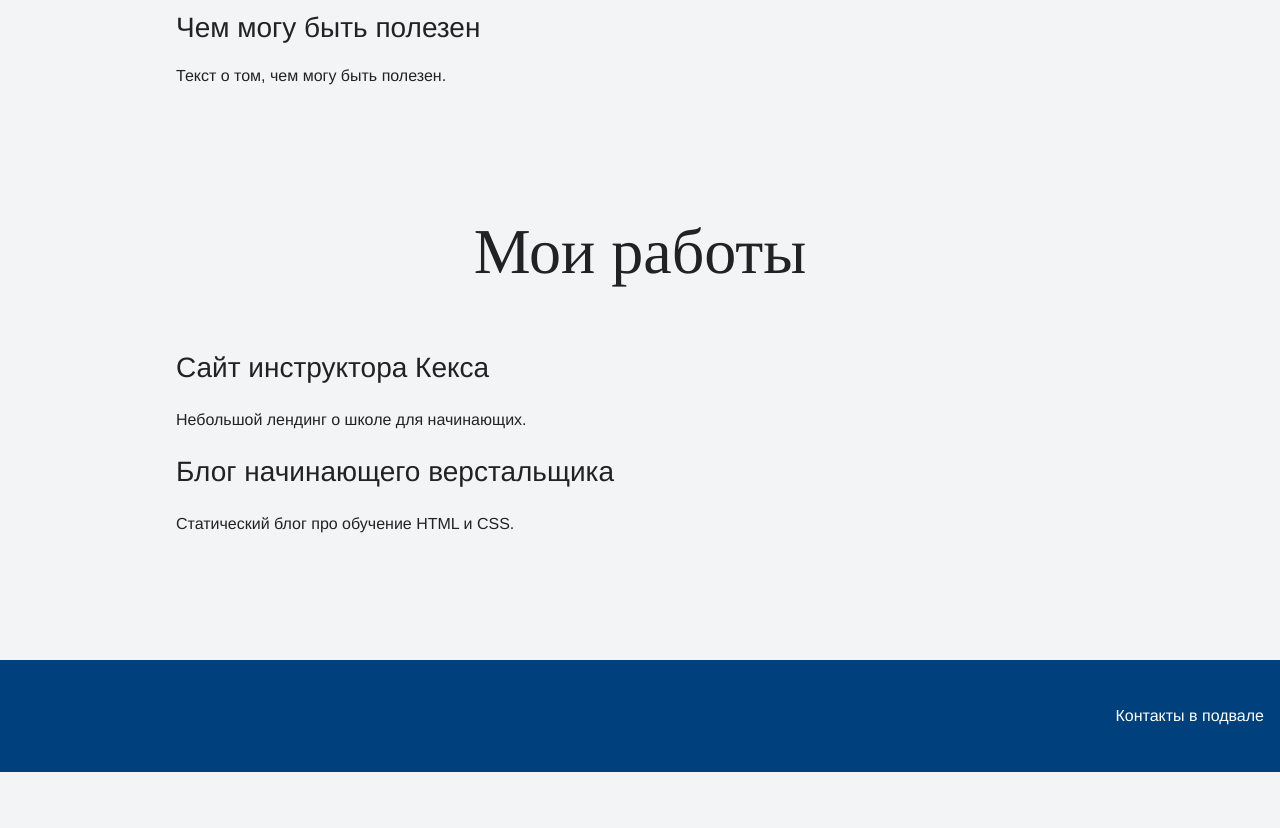
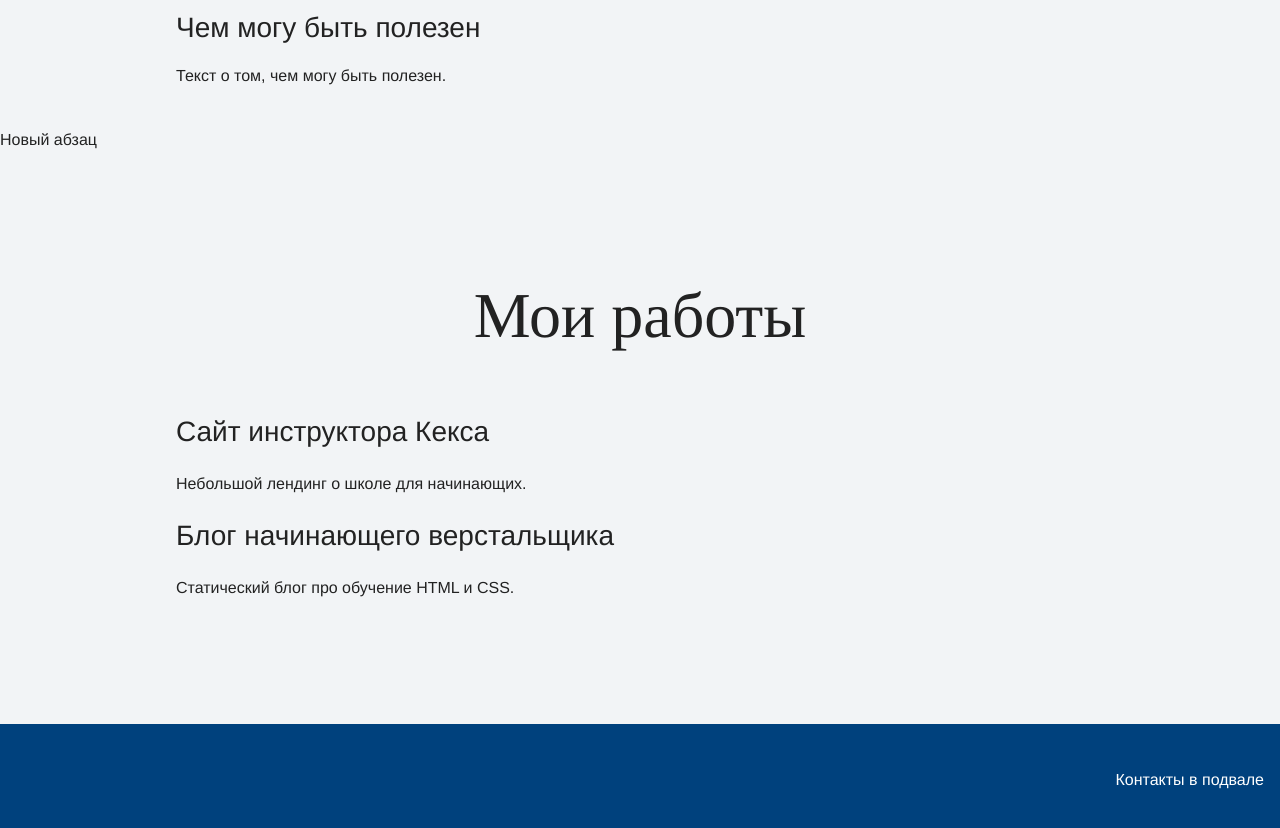
Before and after one commit to LeoAndLis/my-site, a plain HTML site: page index.html in a window 1280 px wide. Shown: the part 1280-2108 px from the top of the page. Before the commit the page ends 2052 px from the top, so only its background shows below. Drawn offline with Linux system fonts and the light colour scheme.

Commit message:
Add new paragraph in intro

```diff
--- a/index.html
+++ b/index.html
@@ -28,6 +28,11 @@
         <h3>Чем могу быть полезен</h3>
         <p>Текст о том, чем могу быть полезен.</p>
       </div>
+      <div>
+        <p>
+          Новый абзац
+        </p>
+      </div>
     </section>
 
     <section class="portfolio">
```
